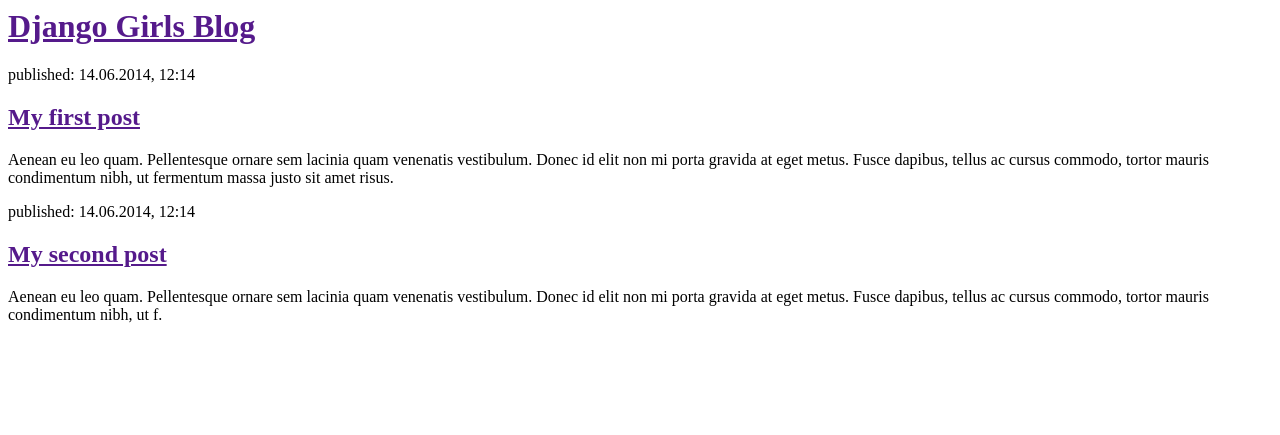
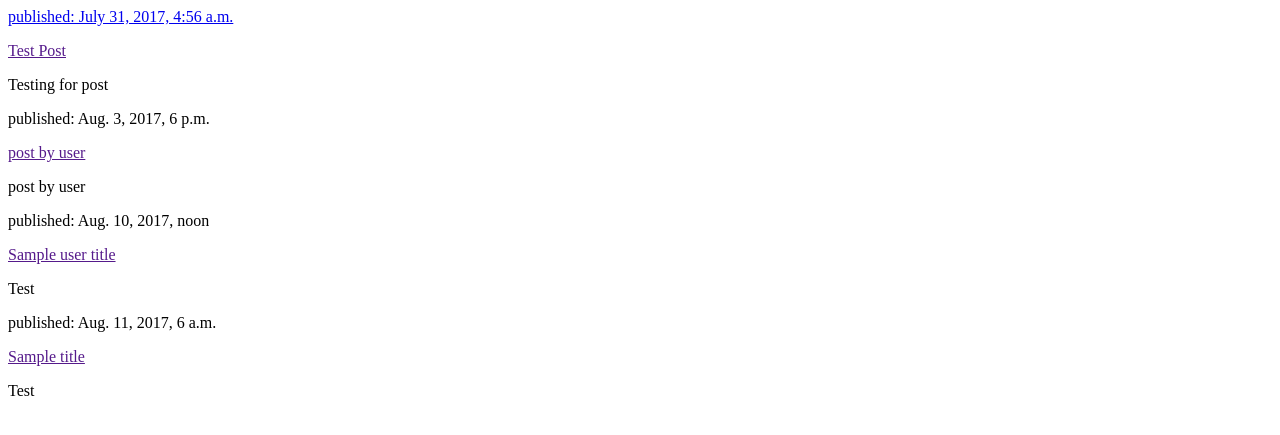
Before and after one commit to EmiliaYM/my-first-django, a Django app: page / in a window 1280 px wide. Shown: the top 435 px of the page. Run offline with Django 3.2, Linux system fonts and the light colour scheme; data comes from the database, SQL or seed files in the repository; both versions use the stored data as it was after the commit.

Commit message:
modified template

```diff
--- a/blog/templates/blog/post_list.html
+++ b/blog/templates/blog/post_list.html
@@ -1,22 +1,11 @@
-<html>
-    <head>
-        <title>Django Girls blog</title>
-    </head>
-    <body>
-        <div>
-            <h1><a href="">Django Girls Blog</a></h1>
-        </div>
+<div>
+    <h1><a href="/"</a></h1>
+</div>
 
-        <div>
-            <p>published: 14.06.2014, 12:14</p>
-            <h2><a href="">My first post</a></h2>
-            <p>Aenean eu leo quam. Pellentesque ornare sem lacinia quam venenatis vestibulum. Donec id elit non mi porta gravida at eget metus. Fusce dapibus, tellus ac cursus commodo, tortor mauris condimentum nibh, ut fermentum massa justo sit amet risus.</p>
-        </div>
-
-        <div>
-            <p>published: 14.06.2014, 12:14</p>
-            <h2><a href="">My second post</a></h2>
-            <p>Aenean eu leo quam. Pellentesque ornare sem lacinia quam venenatis vestibulum. Donec id elit non mi porta gravida at eget metus. Fusce dapibus, tellus ac cursus commodo, tortor mauris condimentum nibh, ut f.</p>
-        </div>
-    </body>
-</html>
+{% for post in posts %}
+    <div>
+        <p>published: {{ post.published_date }}</p>
+        <p><a href="">{{ post.title }}</a></p>
+        <p>{{ post.text|linebreaksbr }}</p>
+    </div>
+{% endfor %}
--- a/blog/views.py
+++ b/blog/views.py
@@ -1,5 +1,13 @@
 from django.shortcuts import render
+#impoort timezone
+from django.utils import timezone
+#The dot before models means current directory or current application.
+#Both views.py and models.py are in the same directory. This means we can use .
+#and the name of the file (without .py). Then we import the name of the model (Post).
+from .models import Post
+
 
 # Create your views here.
 def post_list(request):
-    return render(request, 'blog/post_list.html', {})
+    posts = Post.objects.filter(created_date__lte=timezone.now()).order_by('published_date')
+    return render(request, 'blog/post_list.html', {'posts': posts})
```
Also changed, not shown: db.sqlite3.
